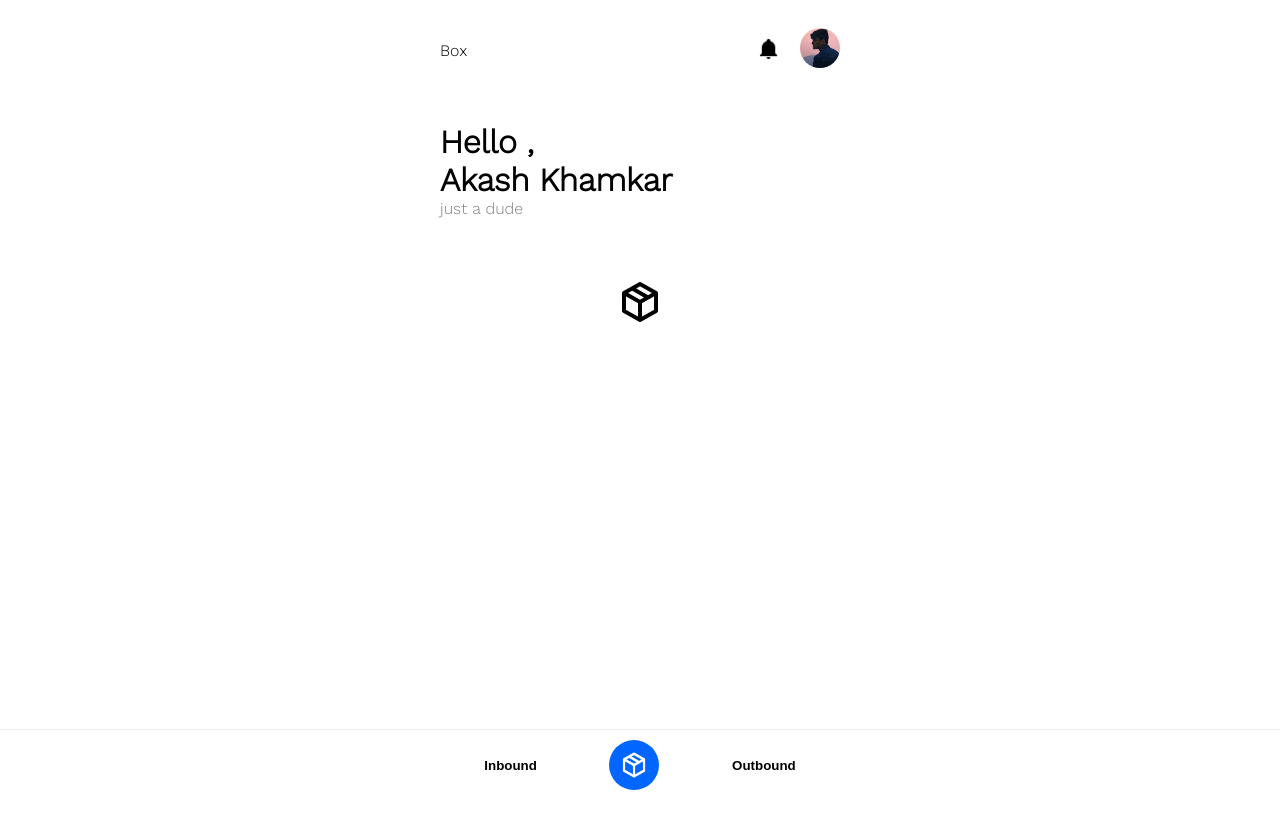
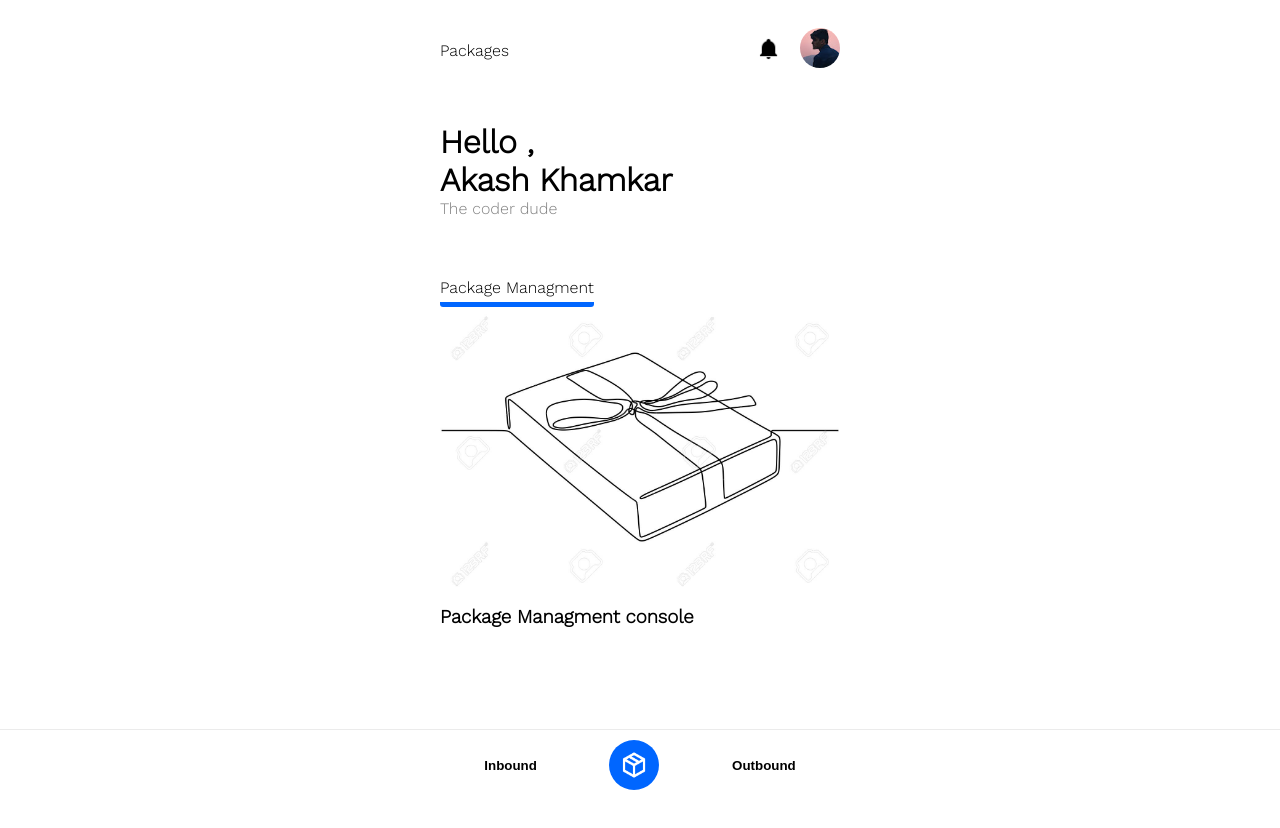
Before and after one commit to akashjkhamkar/Leanafy-app, a Vue app: page / in a window 1280 px wide. Both pictures are taken after a click on the button 634 px from the left and 765 px from the top of the page. Shown: the top 828 px of the page. Built offline with nearby package versions, Linux system fonts and the light colour scheme.

Commit message:
3 pages done

```diff
--- a/src/App.vue
+++ b/src/App.vue
@@ -48,7 +48,7 @@
           if(this.activePage === 1){
             return "Inbound"
           }else if(this.activePage === 2){
-            return "Box"
+            return "Packages"
           }else if(this.activePage === 3){
             return "Outbound"
           }else{
@@ -99,4 +99,12 @@
   button{
     cursor: pointer;
   }
+
+
+  #ContentTitle{
+      width: fit-content;
+      padding-bottom: 5px;
+      border-bottom: 5px solid rgb(0, 102, 255);
+      border-radius: 3px;
+  }
 </style>
--- a/src/components/BoxPage.vue
+++ b/src/components/BoxPage.vue
@@ -1,6 +1,10 @@
 <template>
     <div id="BoxPage">
-        <img src="/images/darkbox.png" alt="">
+        <span id="ContentTitle">
+            Package Managment
+        </span>
+        <img src="/images/package.jpg" alt="img">
+        <h3>Package Managment console</h3>
     </div>
 </template>
 
@@ -15,6 +19,5 @@
         display: flex;
         flex-direction: column;
         justify-content: center;
-        align-items: center;
     }
 </style>
--- a/src/components/Content.vue
+++ b/src/components/Content.vue
@@ -79,9 +79,4 @@
 </script>
 
 <style scoped>
-    #ContentTitle{
-        padding-bottom: 5px;
-        border-bottom: 5px solid rgb(0, 102, 255);
-        border-radius: 3px;
-    }
 </style>
--- a/src/components/Hello.vue
+++ b/src/components/Hello.vue
@@ -4,7 +4,7 @@
             Akash Khamkar
         </h1>
         <span id="Subtitle">
-            just a dude
+            The coder dude
         </span>
     </div>
 </template>
--- a/src/components/UnboundPage.vue
+++ b/src/components/UnboundPage.vue
@@ -25,12 +25,4 @@
         width: 100%;
         border-radius: 10px;
     }
-
-    #ContentTitle{
-        width: fit-content;
-        padding-bottom: 5px;
-        border-bottom: 5px solid rgb(0, 102, 255);
-        border-radius: 3px;
-    }
-
 </style>
```
Also changed, not shown: public/images/package.jpg (added).
